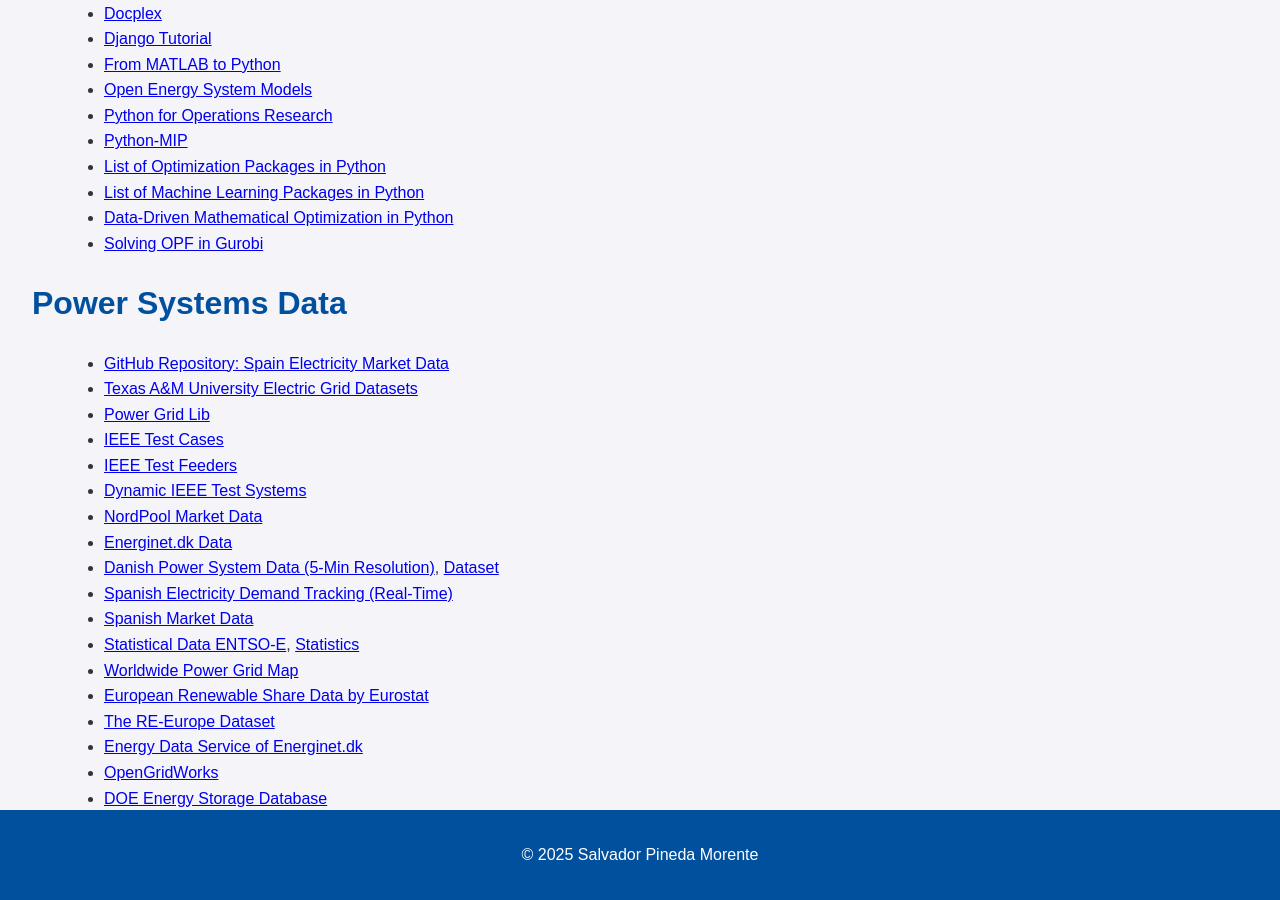
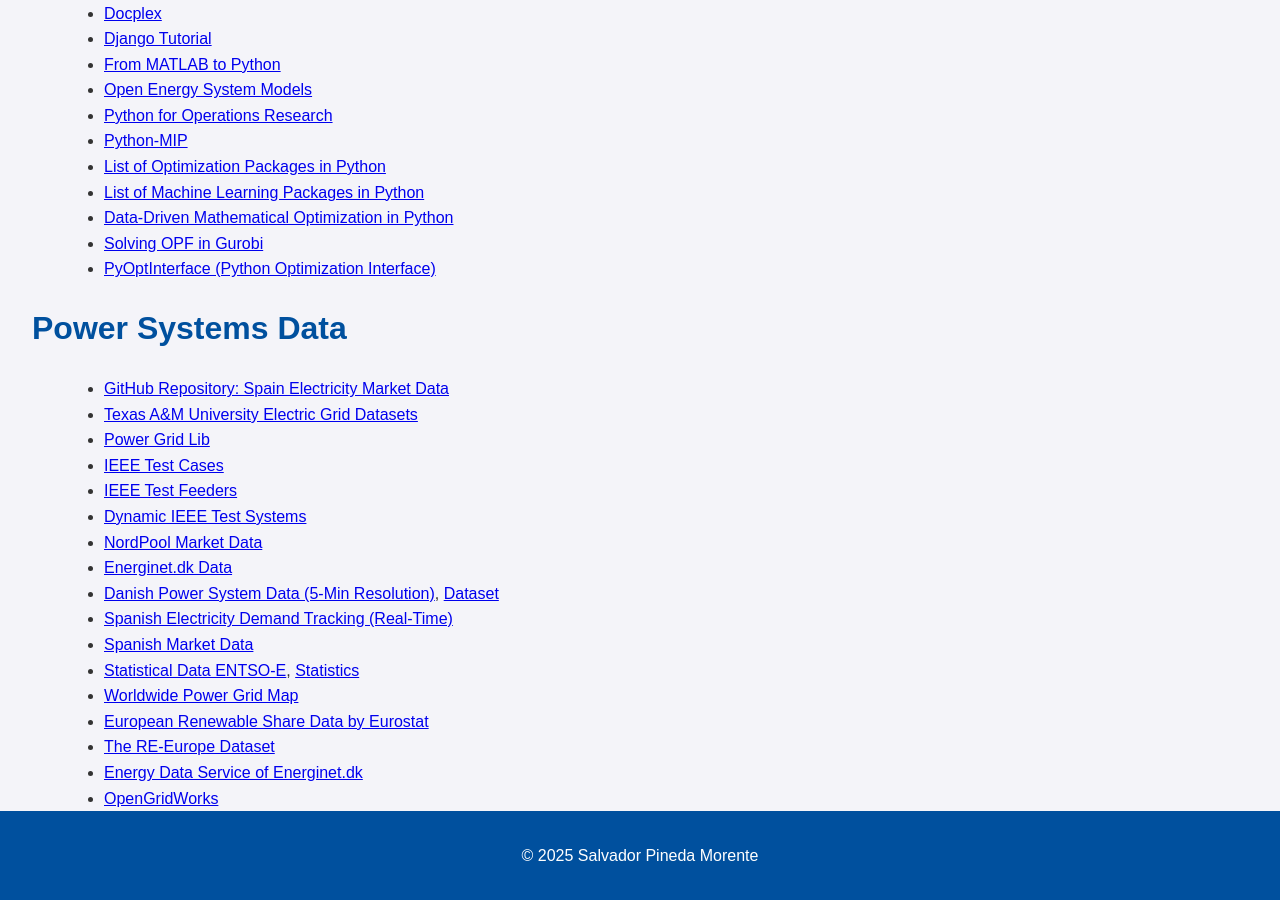
Before and after one commit to salvapineda/salvapineda.github.io, a Jekyll site: the page built from links.md, in a window 1280 px wide and 900 px high, scrolled down 370 px. Built offline with Jekyll 4.4.1, drawn with Linux system fonts in a browser that asks for light colours.

Commit message:
add PyOptInterface link to resources in links.md

```diff
--- a/links.md
+++ b/links.md
@@ -19,6 +19,7 @@ title: "Links"
 - [List of Machine Learning Packages in Python](https://ktafakkori.github.io/machine-learning-packages-in-python-list/)
 - [Data-Driven Mathematical Optimization in Python](https://mobook.github.io/MO-book/intro.html)
 - [Solving OPF in Gurobi](https://gurobi-optimods.readthedocs.io/en/stable/mods/opf/opf.html#)
+- [PyOptInterface (Python Optimization Interface)](https://github.com/metab0t/PyOptInterface)
 
 # Power Systems Data
 
```
